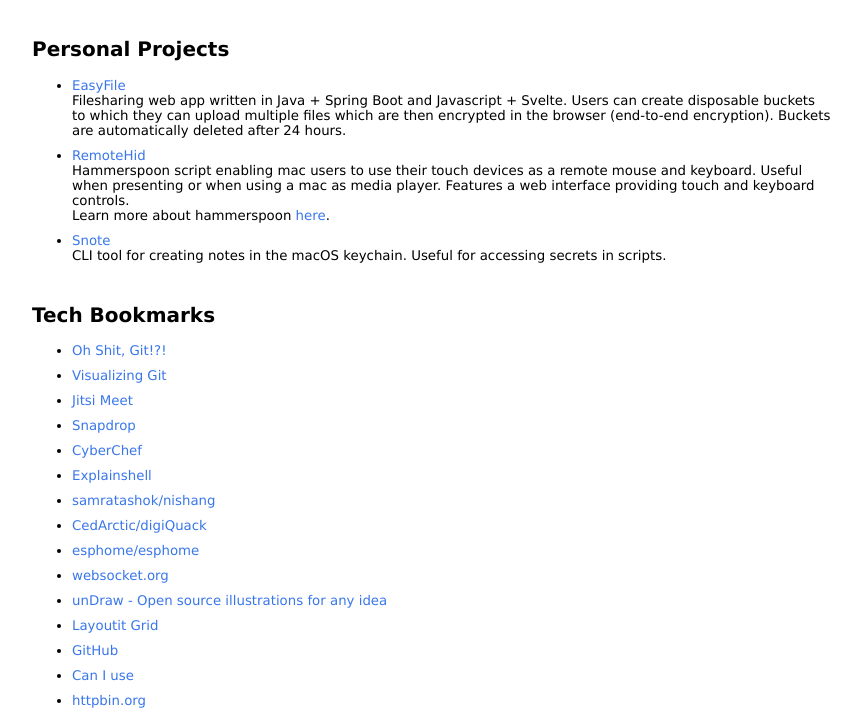
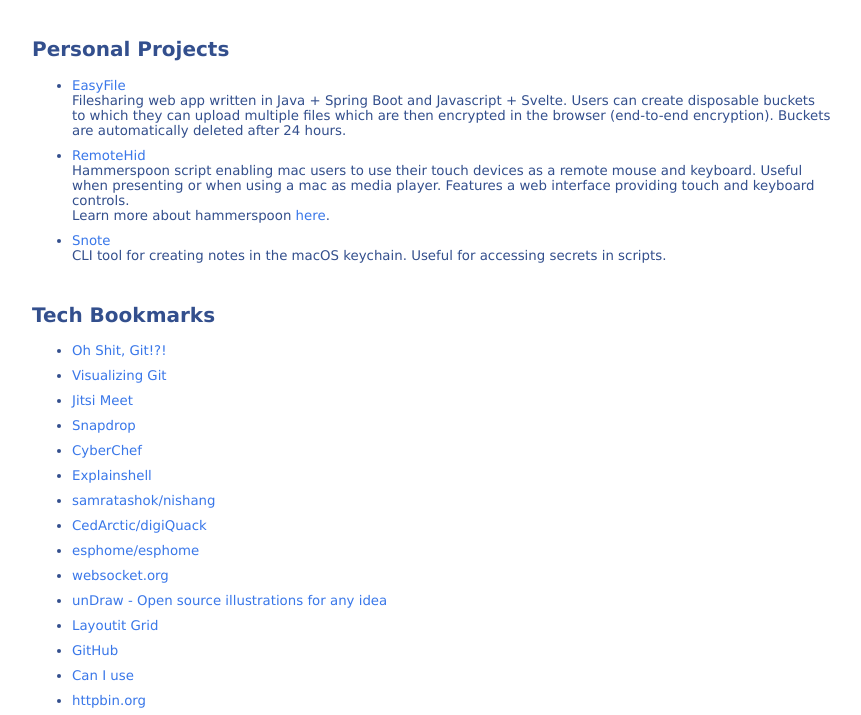
Before and after one commit to thomasverweij/thomasverweij.github.io, a plain HTML site: page index.html in a window 1280 px wide. Shown: the part 153-868 px from the top of the page, without its empty margins (208-1069 px from the left). Drawn offline with Linux system fonts and the light colour scheme.

Commit message:
update text color

```diff
--- a/style.css
+++ b/style.css
@@ -2,6 +2,7 @@ body {
     padding: 20px;
     font-family: Verdana;
     font-size: 10pt;
+    color: #334f8d;
 }
 
 header {
```
